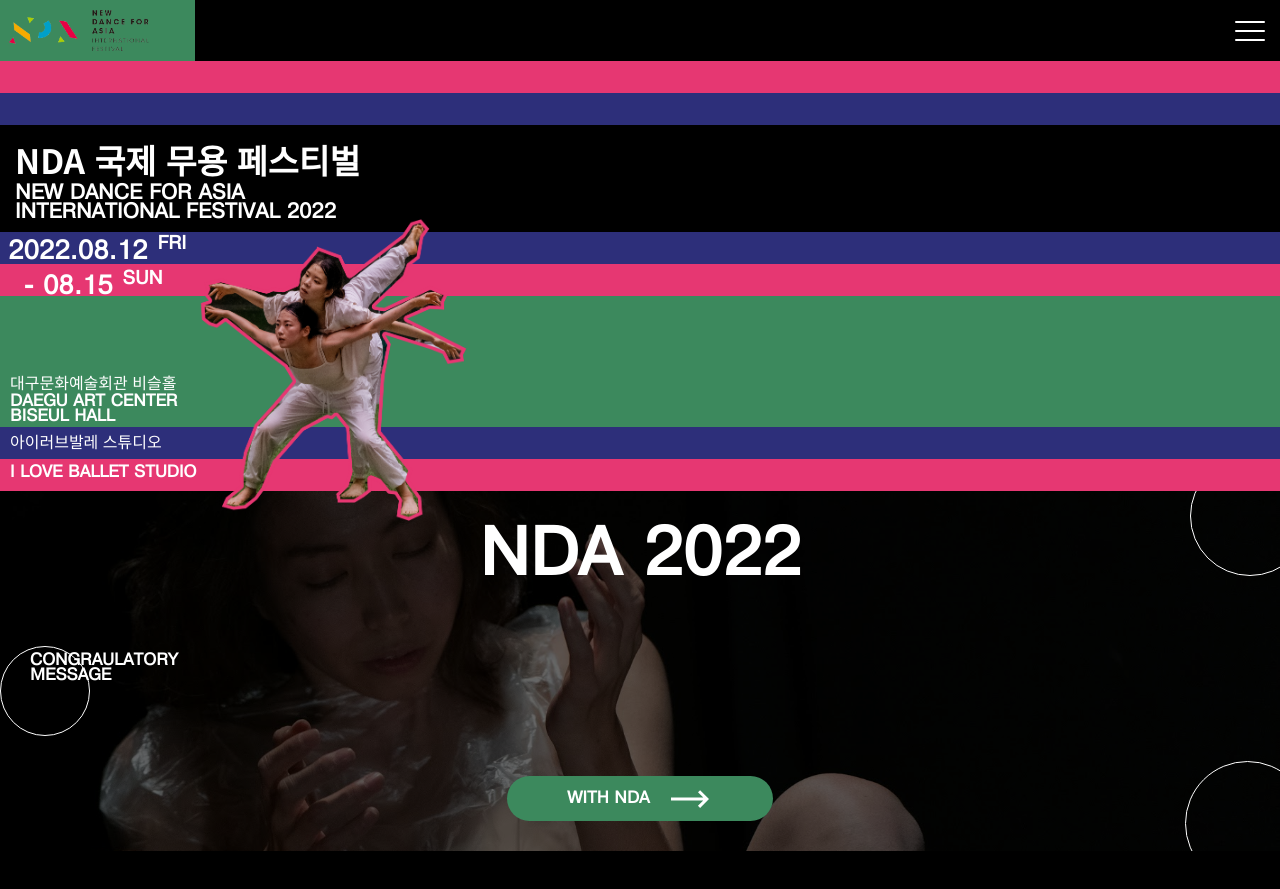
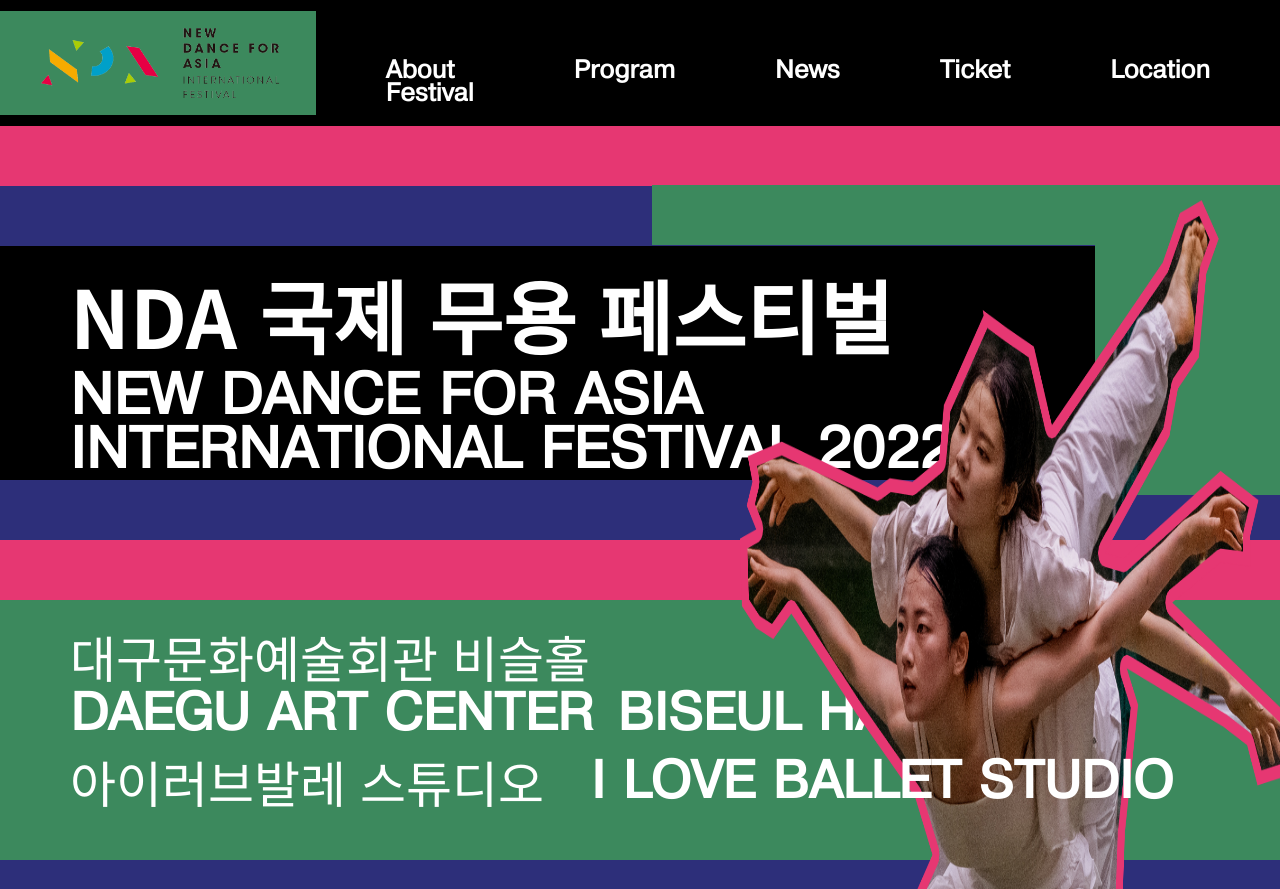
Before and after one commit to Syewoni/myportfolio, a plain HTML site: page portfolio/project/nda/index.html in a window 1280 px wide. Shown: the top 889 px of the page. Drawn offline with Linux system fonts and the light colour scheme.

Commit message:
NDA pc.css 추가

```diff
--- a/portfolio/project/nda/css/pc.css
+++ b/portfolio/project/nda/css/pc.css
@@ -0,0 +1,195 @@
+@charset "utf-8";
+
+@media (min-width: 1280px) {
+    nav h1 {
+        width: 34vw;
+        height: 13vh;
+        padding-left: 26px;
+    }
+
+    #check_box+label {
+        display: none;
+    }
+
+    nav #side_menu {
+        position: static;
+        width: 100%;
+    }
+
+    nav #side_menu>ul {
+        display: flex;
+        justify-content: flex-end;
+    }
+
+    nav #side_menu li {
+        border: none;
+        padding: 0 50px;
+    }
+
+    nav #side_menu li a {
+        display: block;
+    }
+
+    nav #side_menu li:hover>a {
+        color: #E63772;
+    }
+
+    nav #side_menu li:hover .sub_menu {
+        display: block;
+    }
+
+    nav #side_menu .sub_menu {
+        background-color: #000;
+        display: none;
+        position: absolute;
+        margin-top: 20px;
+    }
+
+    nav #side_menu .sub_menu li {
+        padding: 20px 15px;
+    }
+
+    nav #side_menu .sub_menu a {
+        font-size: 18px;
+    }
+
+    header .color_bar {
+        display: block;
+        height: 60px;
+        position: relative;
+    }
+
+    header .bar3 {
+        width: 727px;
+        position: absolute;
+        left: 50.9%;
+        top: 185px;
+        z-index: 10;
+    }
+
+    header .bar4 {
+        margin-top: -10px;
+    }
+
+    header .bar6 {
+        width: 185px;
+        height: 250px;
+        background-color: #3C895D;
+        position: absolute;
+        top: 245px;
+        right: 0;
+    }
+
+    header .header_txt {
+        padding-left: 70px;
+    }
+
+    .header_txt h2:first-child {
+        font-size: 80px;
+    }
+
+    .header_txt h2:last-child {
+        font-size: 55px;
+    }
+
+    header .bar7 {
+        width: 1431px;
+        height: 260px;
+    }
+
+    header .bar7 .bar_txt {
+        position: static;
+        font-size: 50px;
+        padding: 20px 70px;
+    }
+
+    header .bar7 .bar_txt p {
+        display: flex;
+    }
+
+    header .bar7 .bar_txt p span:last-child {
+        padding-left: 24px;
+    }
+
+    header .bar7 .bar_txt .studio {
+        display: flex;
+        align-items: center;
+    }
+
+    header .bar7 .bar_txt .studio p {
+        margin-top: 5px;
+        padding-left: 47px;
+    }
+
+    header .bar7 .bar_txt .studio * {
+        margin: 0;
+    }
+
+    header .festival {
+        width: 70%;
+        height: 80%;
+        position: absolute;
+        left: 44.5%;
+        top: 10%;
+    }
+
+    header .day {
+        font-size: 45px;
+    }
+
+    header .day .size {
+        font-size: 30px;
+    }
+
+    header .day p:first-child {
+        top: 62%;
+        left: 80px;
+        z-index: 100;
+    }
+
+    header .day p:last-child {
+        top: 62%;
+        left: 447px;
+        z-index: 100;
+    }
+
+    .message {
+        height: 80vh;
+    }
+
+    .message .background {
+        position: relative;
+    }
+
+    .message .background h2 {
+        font-size: 150px;
+        position: absolute;
+        top: 30px;
+        z-index: 100;
+        padding-left: 60px;
+    }
+
+    .message .bar10 {
+        width: 727px;
+        position: absolute;
+        top: 180px;
+    }
+
+    .message .bar11 {
+        width: 495px;
+        position: absolute;
+        top: 240px;
+        z-index: 100;
+    }
+
+    .circle1 {
+        width: 490px;
+        height: 490px;
+    }
+
+    .circle2 {
+        margin-top: 100px;
+        width: 380px;
+        height: 380px;
+    }
+}
--- a/portfolio/project/nda/css/style.css
+++ b/portfolio/project/nda/css/style.css
@@ -26,8 +26,8 @@ nav {
 
 nav h1 {
     display: flex;
-    width: 195px;
-    height: 61px;
+    width: 40vw;
+    height: 8vh;
     background-color: #3C895D;
 }
 
@@ -41,7 +41,7 @@ nav h1 {
     width: 30px;
     height: 20px;
     cursor: pointer;
-    z-index: 2;
+    z-index: 10000;
     margin-right: 15px;
 }
 
@@ -88,7 +88,7 @@ nav h1 {
     background-color: #000;
     right: -300px;
     transition: all 300ms;
-    z-index: 1;
+    z-index: 1000;
     top: 0px;
     padding: 60px 20px 20px 20px;
     box-sizing: border-box;
@@ -106,6 +106,7 @@ nav h1 {
 }
 
 #side_menu li a {
+    display: block;
     color: #fff;
 }
 
@@ -116,7 +117,7 @@ nav h1 {
 /* color bar */
 header .color_bar {
     width: 100%;
-    height: 32px;
+    height: 4vh;
 }
 
 header .bar1,
@@ -160,7 +161,7 @@ header .bar7 {
 
 header .bar7 .bar_txt {
     position: absolute;
-    top: 370px;
+    top: 380px;
     padding: 0 10px;
 }
 
@@ -180,8 +181,12 @@ header .bar7 .studio {
     z-index: 100;
 }
 
+header .bar7 .studio h3 {
+    margin-top: 10px;
+}
+
 header .bar7 .studio p {
-    margin-top: 12px;
+    margin-top: 13px;
 }
 
 header .header_txt {
@@ -209,13 +214,13 @@ header .day {
 
 header .day p:first-child {
     position: absolute;
-    top: 240px;
+    top: 255px;
     left: 8px;
 }
 
 header .day p:last-child {
     position: absolute;
-    top: 275px;
+    top: 290px;
     left: 23px;
 }
 
@@ -413,11 +418,12 @@ footer {
 
 footer address {
     padding: 30px 15px;
-    font-size: 14px;
+    font-style: normal;
 }
 
 footer address p:nth-of-type(4) {
     padding-top: 40px;
+    font-size: 14px;
 }
 
 footer #footer_menu {
--- a/portfolio/project/nda/index.html
+++ b/portfolio/project/nda/index.html
@@ -38,8 +38,23 @@
             </label>
             <div id="side_menu">
                 <ul>
-                    <li><a href="#">About Festival</a></li>
-                    <li><a href="#">Program</a></li>
+                    <li>
+                        <a href="#">About Festival</a>
+                        <ul class="sub_menu">
+                            <li><a href="#">New Dance for Asia</a></li>
+                            <li><a href="#">Organization</a></li>
+                            <li><a href="#">Congratulatory Message</a></li>
+                        </ul>
+                    </li>
+                    <li>
+                        <a href="#">Program</a>
+                        <ul class="sub_menu">
+                            <li><a href="#">Masdanza Selection</a></li>
+                            <li><a href="#">Daegu Dance Collection</a></li>
+                            <li><a href="#">Contemporary Dance Series</a></li>
+                            <li><a href="#">Asian Solo Dance</a></li>
+                        </ul>
+                    </li>
                     <li><a href="#">News</a></li>
                     <li><a href="#">Ticket</a></li>
                     <li><a href="#">Location</a></li>
```
Also changed, not shown: portfolio/project/nda/css/script.js (added).
